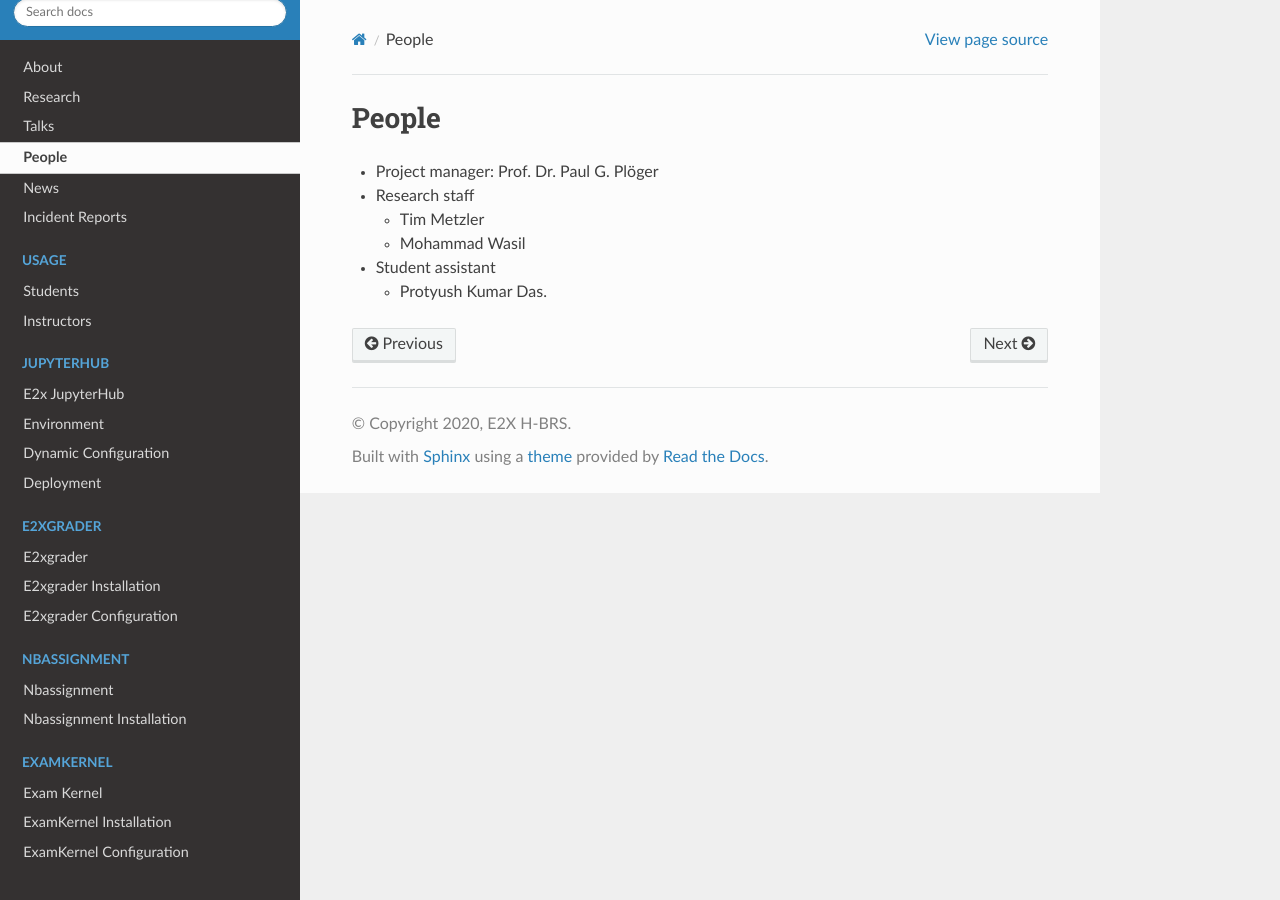
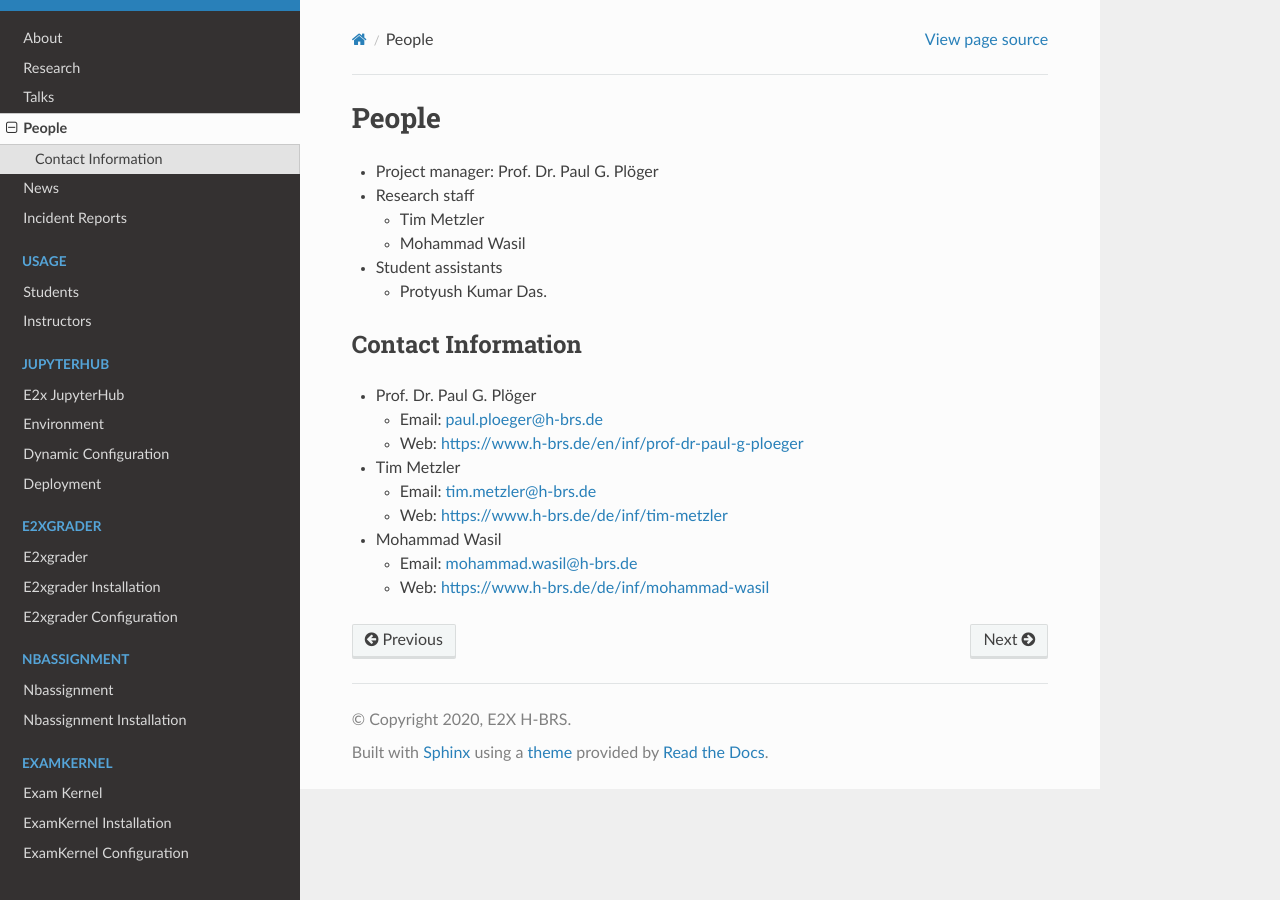
Before and after one commit to DigiKlausur/e2x-docs, a Sphinx documentation site: the page built from docs/source/people.rst, in a window 1280 px wide. Built offline with Sphinx 7.4.7 and the Read the Docs theme 2.0.0, drawn with Linux system fonts in a browser that asks for light colours; pages that are not in the unit, such as notebooks, are missing from menus.

Commit message:
[people] update contact information

```diff
--- a/docs/source/people.rst
+++ b/docs/source/people.rst
@@ -10,6 +10,24 @@ People
   * Tim Metzler
   * Mohammad Wasil
 
-* Student assistant
+* Student assistants
 
   * Protyush Kumar Das.
+
+Contact Information
+===================
+
+* Prof. Dr. Paul G. Plöger
+
+  * Email: paul.ploeger@h-brs.de
+  * Web: `<https://www.h-brs.de/en/inf/prof-dr-paul-g-ploeger>`_
+
+* Tim Metzler
+
+  * Email: tim.metzler@h-brs.de
+  * Web: `<https://www.h-brs.de/de/inf/tim-metzler>`_
+
+* Mohammad Wasil
+
+  * Email: mohammad.wasil@h-brs.de
+  * Web: `<https://www.h-brs.de/de/inf/mohammad-wasil>`_
```
